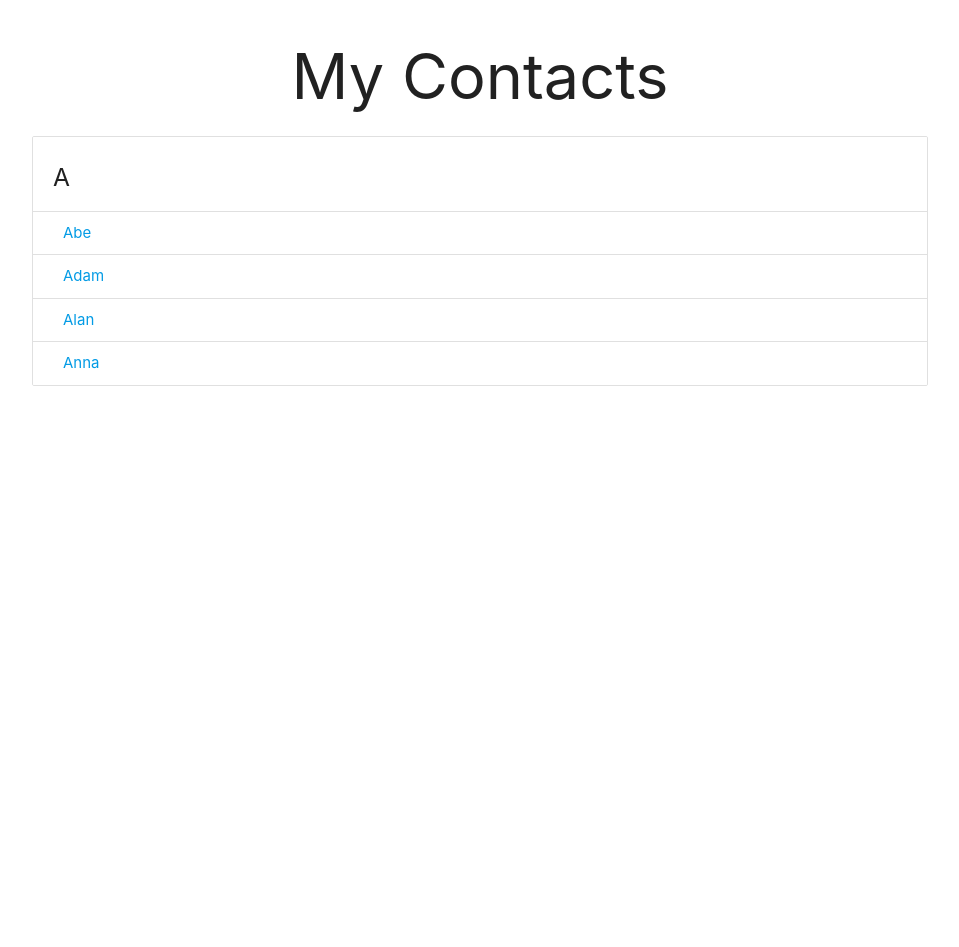
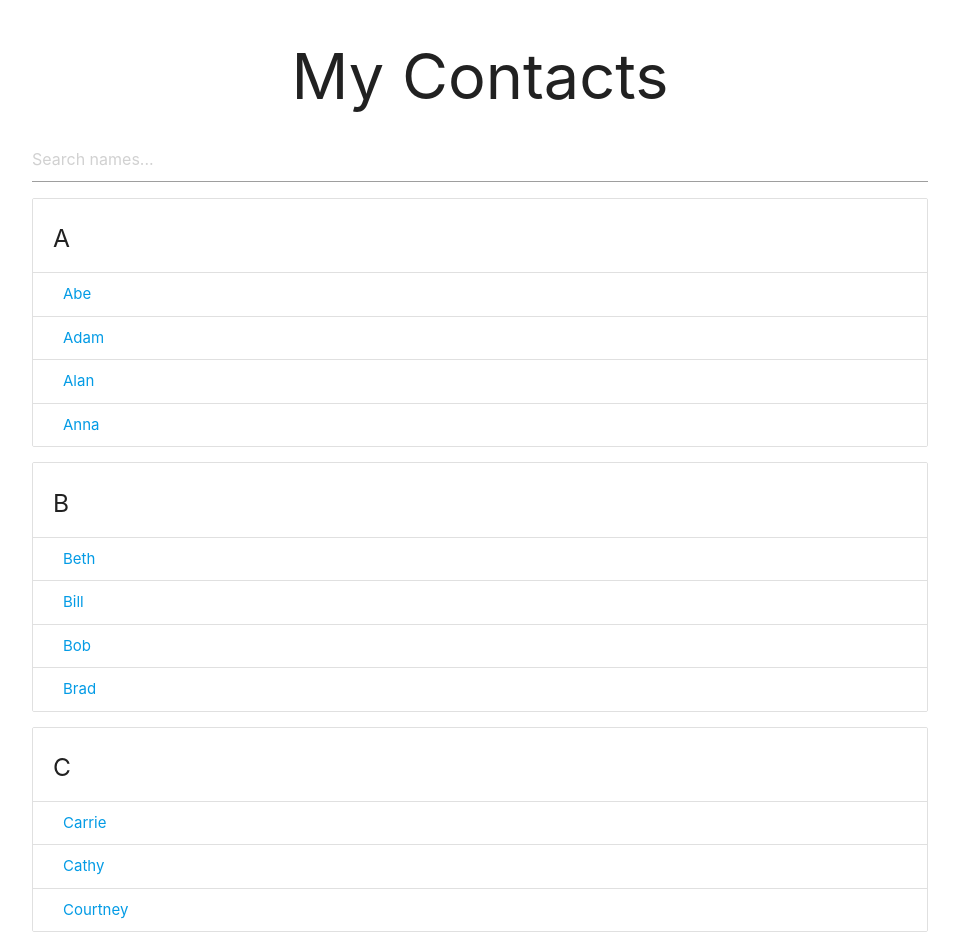
Before and after one commit to infiniteoo/VANILLAJS-list_filter, a plain HTML site: page index.html in a window 1280 px wide. Shown: the whole page, without its empty margins (160-1119 px from the left). Before the commit the page ends 800 px from the top, so only its background shows below. Drawn offline with nearby package versions, Linux system fonts and the light colour scheme.

Commit message:
finished contact table.  integrated input field to search names

```diff
--- a/index.html
+++ b/index.html
@@ -13,6 +13,7 @@
   <body>
     <div class="container">
       <h1 class="center-align">My Contacts</h1>
+      <input type="text" id="filterInput" placeholder="Search names...">
       <ul id="names" class="collection with-header">
         <li class="collection-header">
           <h5>A</h5>
@@ -30,6 +31,38 @@
           <a href="#">Anna</a>
         </li>
       </ul>
+      <ul id="names" class="collection with-header">
+        <li class="collection-header">
+          <h5>B</h5>
+        </li>
+        <li class="collection-item">
+          <a href="#">Beth</a>
+        </li>
+        <li class="collection-item">
+          <a href="#">Bill</a>
+        </li>
+        <li class="collection-item">
+          <a href="#">Bob</a>
+        </li>
+        <li class="collection-item">
+          <a href="#">Brad</a>
+        </li>
+      </ul>
+      <ul id="names" class="collection with-header">
+        <li class="collection-header">
+          <h5>C</h5>
+        </li>
+        <li class="collection-item">
+          <a href="#">Carrie</a>
+        </li>
+        <li class="collection-item">
+          <a href="#">Cathy</a>
+        </li>
+        <li class="collection-item">
+          <a href="#">Courtney</a>
+        </li>
+
+      </ul>
     </div>
   </body>
 </html>
```
